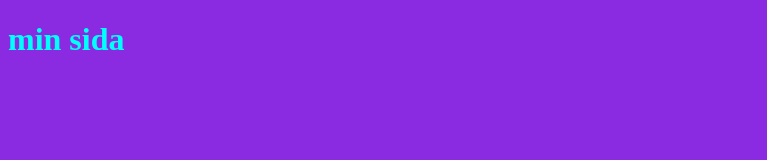
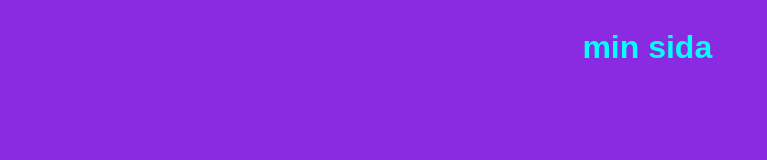
Before and after one commit to ElisBjorkman/ElisBjorkman.github.io, a plain HTML site: page index.html in a window 1280 px wide. Shown: the whole page, without its empty margins (0-767 px from the left). Drawn offline with Linux system fonts and the light colour scheme.

Commit message:
ändrag style

```diff
--- a/style.css
+++ b/style.css
@@ -3,4 +3,7 @@ body{
 }
 h1{
     color: cyan;
+    font-family: Arial, Helvetica, sans-serif;
+    position: absolute;
+    left : 45.5%
 }
```
